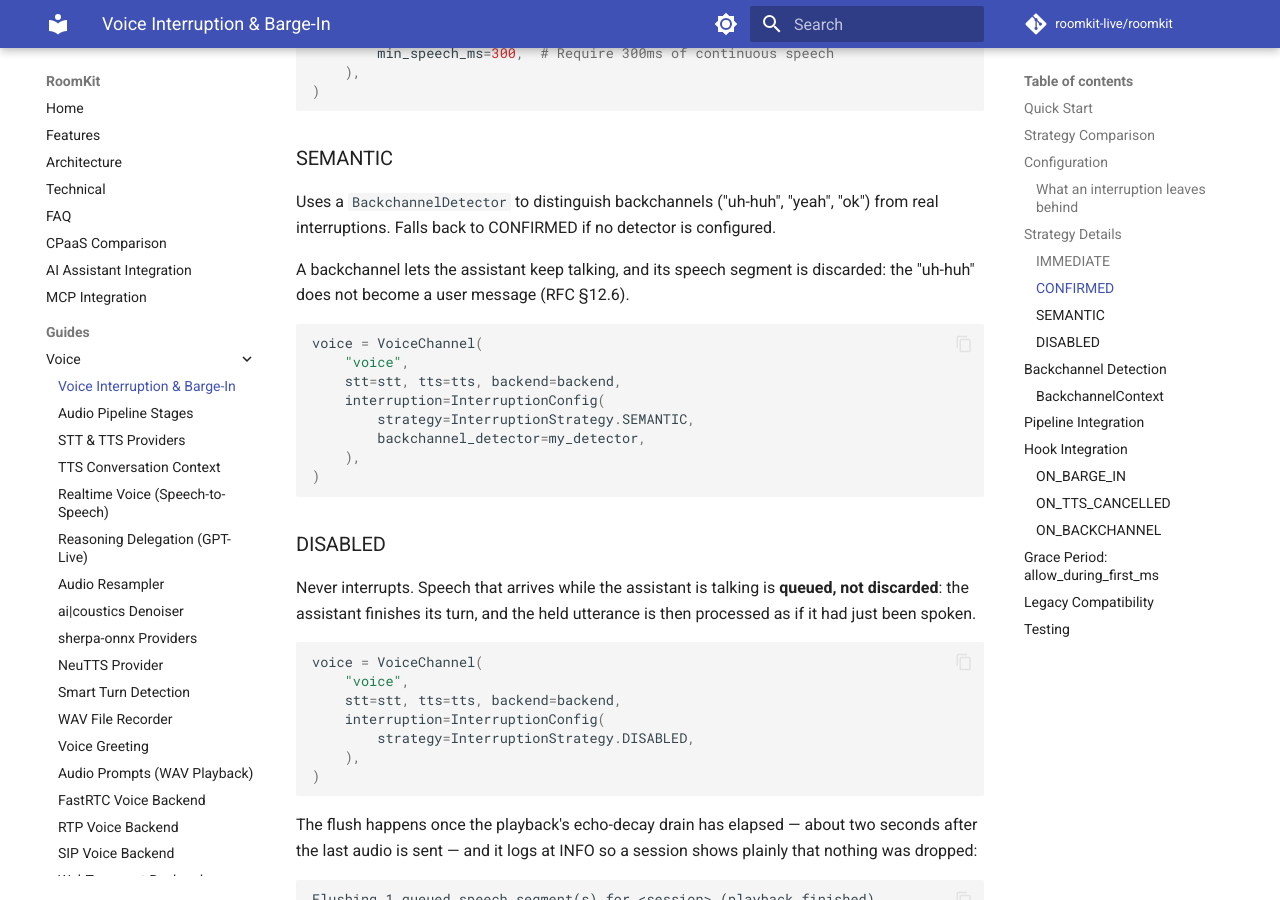
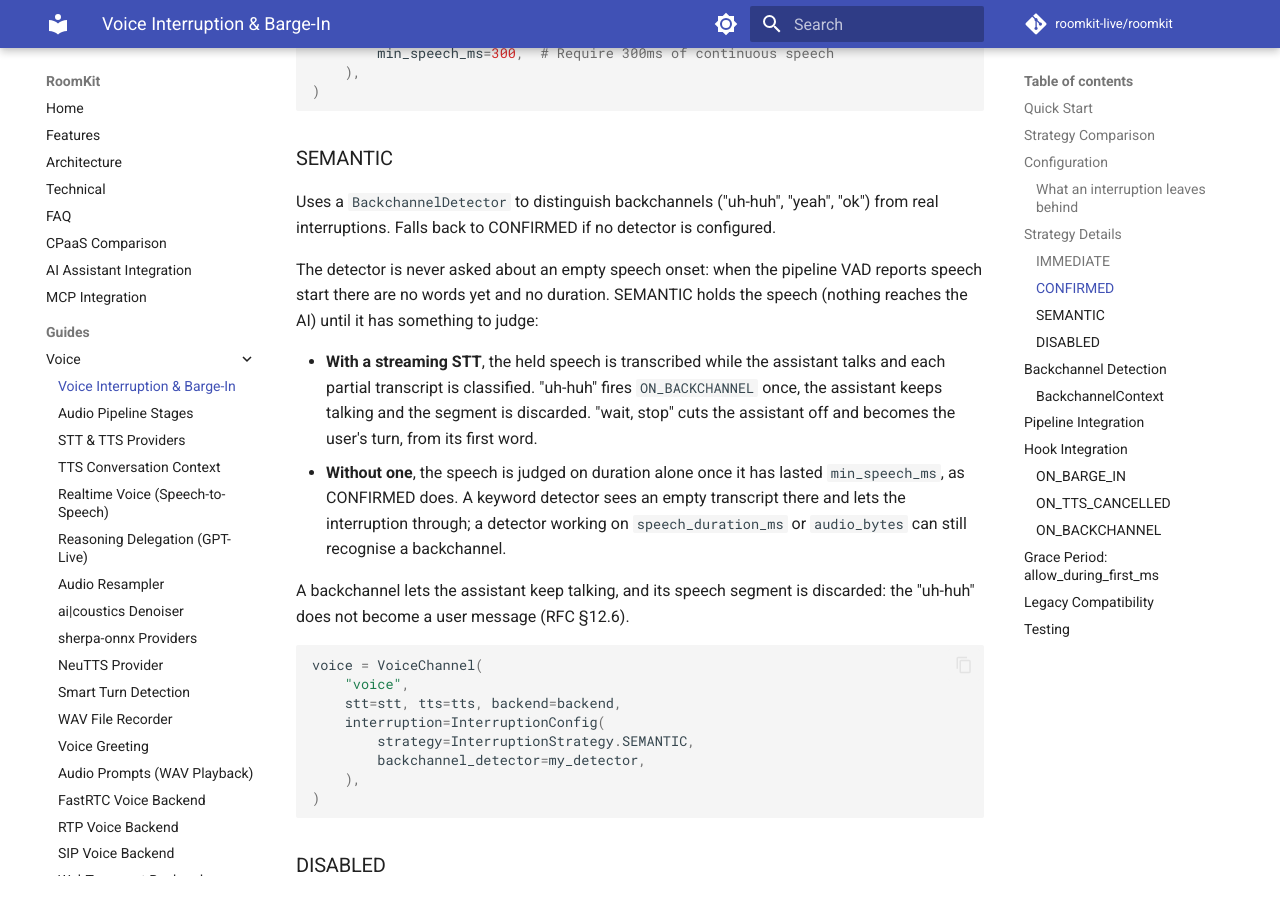
Before and after one commit to roomkit-live/roomkit-docs, an MkDocs documentation site: the page built from docs/guides/voice-interruption.md, in a window 1280 px wide and 900 px high, scrolled down 3206 px. Built offline with MkDocs 1.6.1 and Material for MkDocs 9.7.7, drawn with Linux system fonts in a browser that asks for light colours; comment, search, counter and statistics services are not loaded; some of the changed text lies outside the part shown.

Commit message:
docs(voice): SEMANTIC waits for words; barge-in position is audio heard (RMK-190, RMK-192)

````diff
--- a/docs/guides/voice-interruption.md
+++ b/docs/guides/voice-interruption.md
@@ -50,7 +50,7 @@ config = InterruptionConfig(
 |-------|---------|-------------|
 | `strategy` | `CONFIRMED` | Which interruption strategy to use |
 | `min_speech_ms` | `300` | Minimum speech duration (ms) before confirming interruption (CONFIRMED strategy) |
-| `allow_during_first_ms` | `0` | Grace period: don't interrupt during the first N ms of playback |
+| `allow_during_first_ms` | `0` | Grace period: don't interrupt until N ms of audio were played (synthesis latency does not count) |
 | `flush_partial_tts` | `True` | Discard audio already handed to the backend. `False` lets the current utterance finish while the user's speech is processed alongside it |
 | `keep_partial_transcript` | `True` | Record what the room actually heard as an internal event when the bot is cut off |
 | `backchannel_detector` | `None` | Required for SEMANTIC strategy |
@@ -129,6 +129,20 @@ voice = VoiceChannel(
 ### SEMANTIC
 
 Uses a `BackchannelDetector` to distinguish backchannels ("uh-huh", "yeah", "ok") from real interruptions. Falls back to CONFIRMED if no detector is configured.
+
+The detector is never asked about an empty speech onset: when the pipeline VAD
+reports speech start there are no words yet and no duration. SEMANTIC holds the
+speech (nothing reaches the AI) until it has something to judge:
+
+- **With a streaming STT**, the held speech is transcribed while the assistant
+  talks and each partial transcript is classified. "uh-huh" fires
+  `ON_BACKCHANNEL` once, the assistant keeps talking and the segment is
+  discarded. "wait, stop" cuts the assistant off and becomes the user's turn,
+  from its first word.
+- **Without one**, the speech is judged on duration alone once it has lasted
+  `min_speech_ms`, as CONFIRMED does. A keyword detector sees an empty
+  transcript there and lets the interruption through; a detector working on
+  `speech_duration_ms` or `audio_bytes` can still recognise a backchannel.
 
 A backchannel lets the assistant keep talking, and its speech segment is discarded: the "uh-huh" does not become a user message (RFC §12.6).
 
@@ -283,6 +297,7 @@ from roomkit import HookTrigger, HookExecution
 @kit.hook(HookTrigger.ON_BARGE_IN, execution=HookExecution.ASYNC)
 async def on_barge_in(event, ctx):
     # event is a BargeInEvent
+    # audio_position_ms: audio the user heard, the timeline's played_ms
     print(f"User interrupted at {event.audio_position_ms}ms")
     print(f"AI was saying: {event.interrupted_text}")
 ```
@@ -313,7 +328,7 @@ async def on_backchannel(event, ctx):
 
 ## Grace Period: allow_during_first_ms
 
-The `allow_during_first_ms` field prevents interruptions during the first N milliseconds of playback. This is useful for:
+The `allow_during_first_ms` field prevents interruptions during the first N milliseconds of playback. It counts audio actually played: a response still waiting for its first TTS chunk has played 0 ms, however long synthesis takes. This is useful for:
 
 - **Echo prevention**: When AEC isn't perfect, the first few hundred ms of playback can echo back and trigger false interruptions
 - **Critical content**: Ensure the AI's opening words are always heard
````
Also changed, not shown: docs/features.md (+1 -1 lines).
